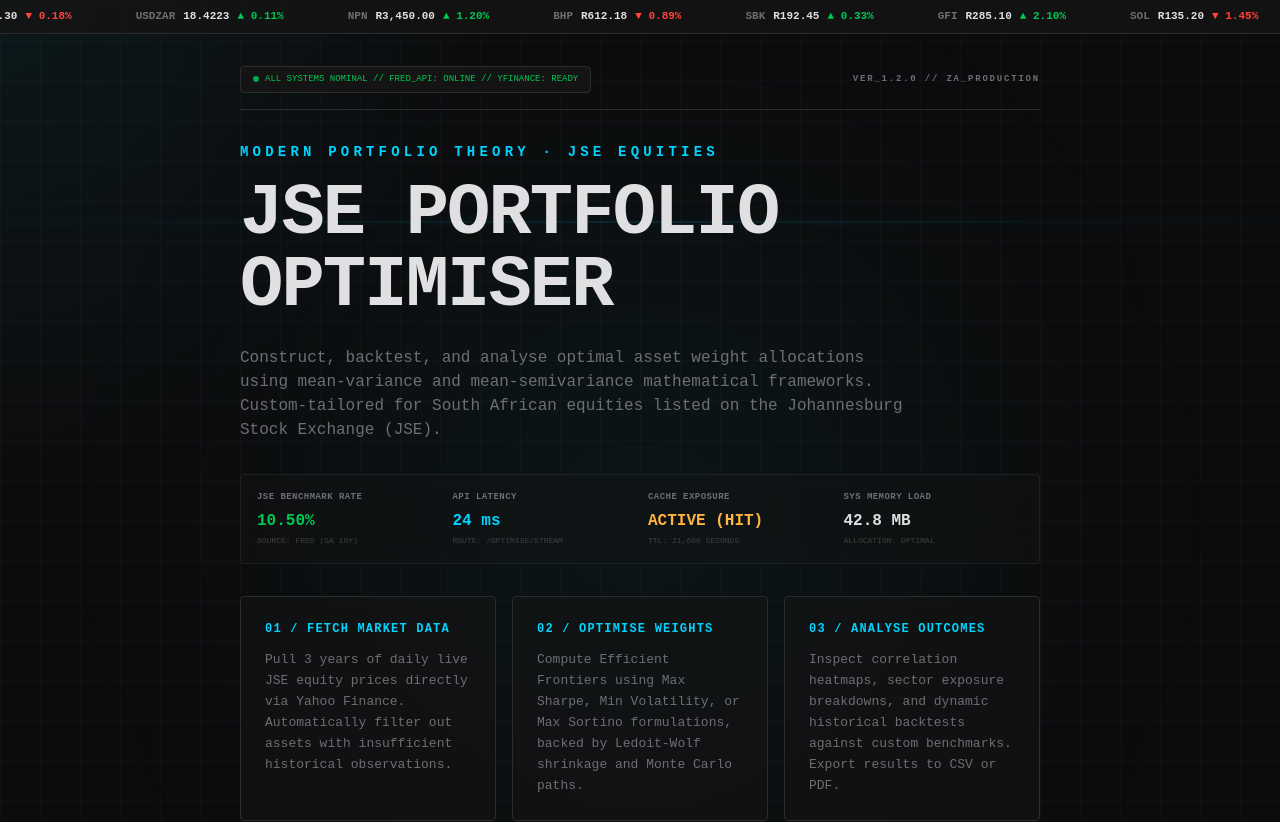
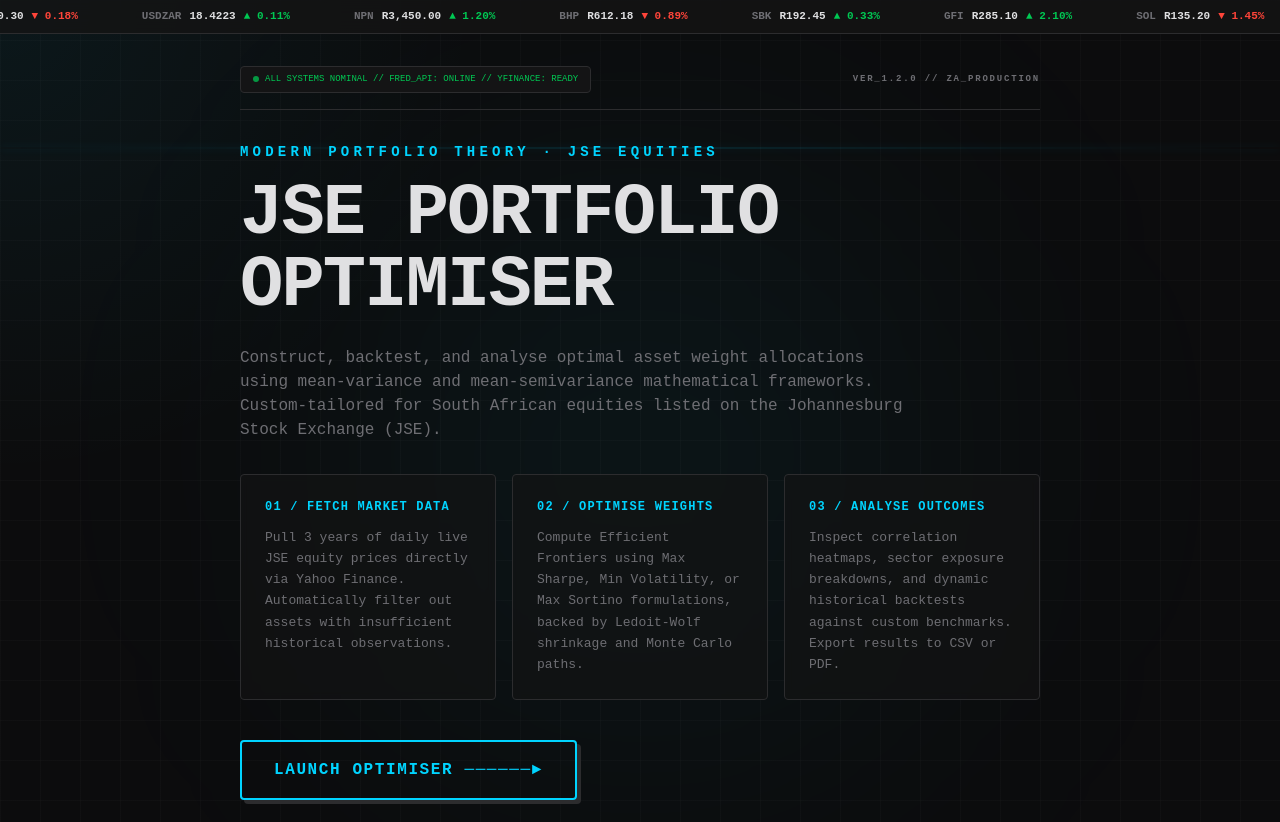
Before and after one commit to kgozay/jse-portfolio-optimizer, a React (Vite) app in the folder frontend/: page / in a window 1280 px wide. Shown: the top 822 px of the page. Built offline with nearby package versions, Linux system fonts and the light colour scheme; no server answers.

Commit message:
style: remove telemetry stats grid from landing page

```diff
--- a/frontend/src/App.jsx
+++ b/frontend/src/App.jsx
@@ -103,7 +103,7 @@ export default function App() {
           transition={{ duration: 0.3 }}
           className="w-full animate-fade"
         >
-          <LandingPage onLaunch={() => setShowApp(true)} rfData={rfData} />
+          <LandingPage onLaunch={() => setShowApp(true)} />
         </motion.div>
       ) : (
         <motion.div
--- a/frontend/src/components/LandingPage.jsx
+++ b/frontend/src/components/LandingPage.jsx
@@ -25,15 +25,14 @@ const fadeUp = (delay = 0) => ({
   transition: { duration: 0.5, delay, ease: [0.16, 1, 0.3, 1] }
 });
 
-export function LandingPage({ onLaunch, rfData }) {
+export function LandingPage({ onLaunch }) {
   const scrambledTagline = useTextScramble('MODERN PORTFOLIO THEORY · JSE EQUITIES', 800);
   const scrambledTitle = useTextScramble('JSE PORTFOLIO OPTIMISER', 1200);
 
   // Mouse position state for tracking cursor spotlight
   const [mousePos, setMousePos] = useState({ x: 0, y: 0 });
 
-  // Latency state
-  const [latency, setLatency] = useState(24);
+
 
   // Tickers for scrolling marquee
   const [tickersData, setTickersData] = useState([
@@ -56,16 +55,7 @@ export function LandingPage({ onLaunch, rfData }) {
     return () => window.removeEventListener('mousemove', handleMouseMove);
   }, []);
 
-  useEffect(() => {
-    const latInterval = setInterval(() => {
-      setLatency(prev => {
-        const diff = Math.floor(Math.random() * 5 - 2); // -2 to +2
-        const next = prev + diff;
-        return Math.max(12, Math.min(48, next));
-      });
-    }, 2000);
-    return () => clearInterval(latInterval);
-  }, []);
+
 
   useEffect(() => {
     const tickInterval = setInterval(() => {
@@ -165,43 +155,7 @@ export function LandingPage({ onLaunch, rfData }) {
             </p>
           </motion.div>
 
-          {/* Telemetry Stats Grid */}
-          <motion.div
-            {...fadeUp(0.15)}
-            className="grid grid-cols-2 md:grid-cols-4 gap-4 mb-8 bg-nb-surface/40 backdrop-blur-md border border-nb-border/60 p-4 rounded-[4px]"
-          >
-            <div className="flex flex-col">
-              <span className="font-mono text-[9px] text-nb-muted tracking-wider uppercase font-bold">JSE BENCHMARK RATE</span>
-              <span className="font-mono text-sm md:text-base text-nb-emerald font-bold mt-1">
-                {rfData?.rate_pct ? `${rfData.rate_pct.toFixed(2)}%` : '10.50%'}
-              </span>
-              <span className="font-mono text-[8px] text-nb-dim mt-0.5 uppercase">SOURCE: FRED (SA 10Y)</span>
-            </div>
 
-            <div className="flex flex-col">
-              <span className="font-mono text-[9px] text-nb-muted tracking-wider uppercase font-bold">API LATENCY</span>
-              <span className="font-mono text-sm md:text-base text-nb-cyan font-bold mt-1">
-                {latency} ms
-              </span>
-              <span className="font-mono text-[8px] text-nb-dim mt-0.5 uppercase">ROUTE: /OPTIMISE/STREAM</span>
-            </div>
-
-            <div className="flex flex-col">
-              <span className="font-mono text-[9px] text-nb-muted tracking-wider uppercase font-bold">CACHE EXPOSURE</span>
-              <span className="font-mono text-sm md:text-base text-nb-amber font-bold mt-1 font-bold">
-                ACTIVE (HIT)
-              </span>
-              <span className="font-mono text-[8px] text-nb-dim mt-0.5 uppercase">TTL: 21,600 SECONDS</span>
-            </div>
-
-            <div className="flex flex-col">
-              <span className="font-mono text-[9px] text-nb-muted tracking-wider uppercase font-bold">SYS MEMORY LOAD</span>
-              <span className="font-mono text-sm md:text-base text-nb-text font-bold mt-1">
-                42.8 MB
-              </span>
-              <span className="font-mono text-[8px] text-nb-dim mt-0.5 uppercase">ALLOCATION: OPTIMAL</span>
-            </div>
-          </motion.div>
 
           {/* Interactive Feature Cards */}
           <motion.div {...fadeUp(0.2)} className="grid grid-cols-1 md:grid-cols-3 gap-4 mb-10">
```
